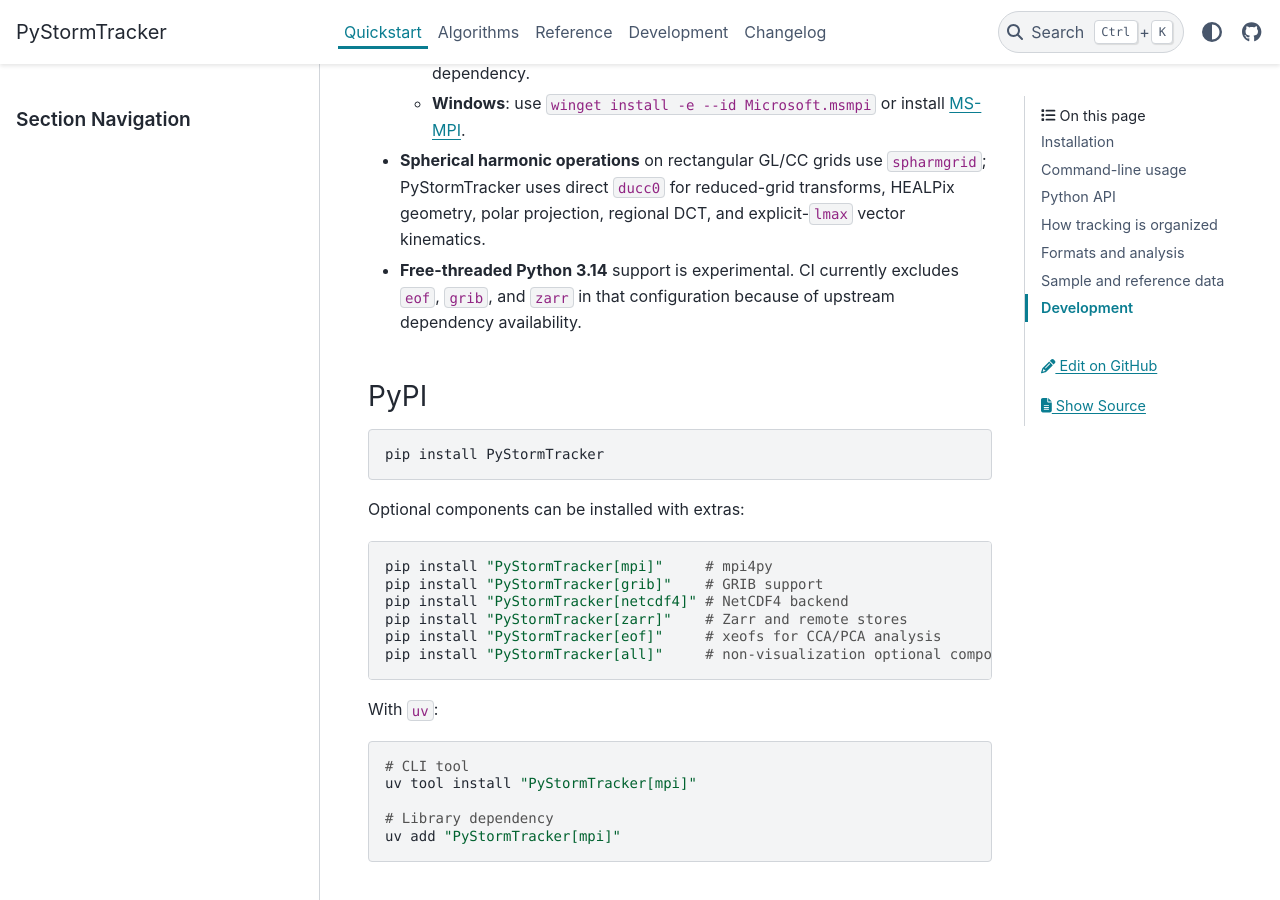
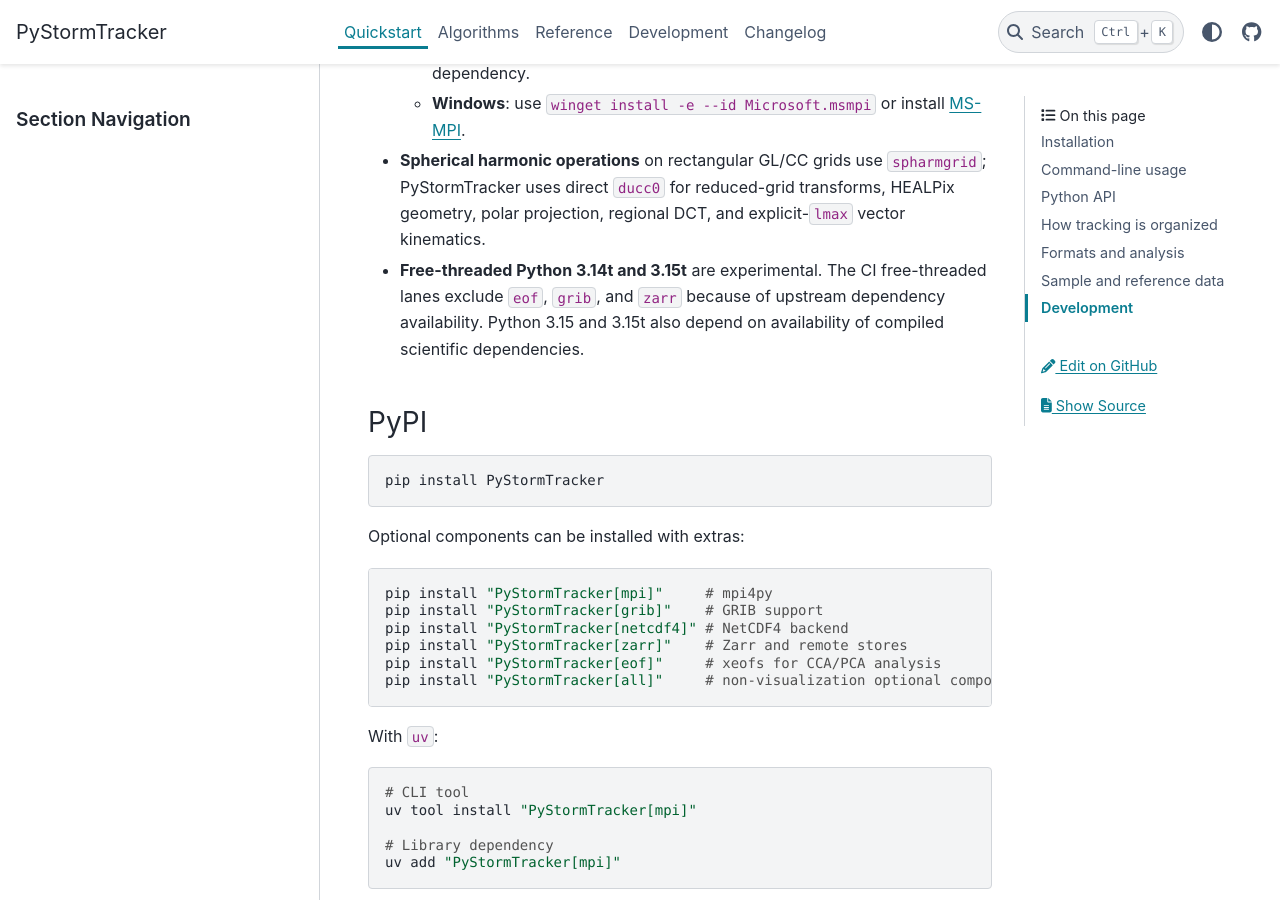
Before and after one commit to mwyau/PyStormTracker, a Sphinx documentation site: the page built from docs/quickstart.md, in a window 1280 px wide and 900 px high, scrolled down 516 px. Built offline with Sphinx 7.4.7 and the PyData theme 0.15.4, drawn with Linux system fonts in a browser that asks for light colours.

Commit message:
docs: describe Python 3.15 free-threaded CI

```diff
--- a/docs/quickstart.md
+++ b/docs/quickstart.md
@@ -14,7 +14,7 @@ This guide covers installation, command-line and Python use, sample data, and de
   `spharmgrid`; PyStormTracker uses direct `ducc0` for reduced-grid transforms, HEALPix
   geometry, polar projection, regional DCT, and explicit-`lmax` vector
   kinematics.
-- **Free-threaded Python 3.14** support is experimental. CI currently excludes `eof`, `grib`, and `zarr` in that configuration because of upstream dependency availability.
+- **Free-threaded Python 3.14t and 3.15t** are experimental. The CI free-threaded lanes exclude `eof`, `grib`, and `zarr` because of upstream dependency availability. Python 3.15 and 3.15t also depend on availability of compiled scientific dependencies.
 
 ### PyPI
 
```
